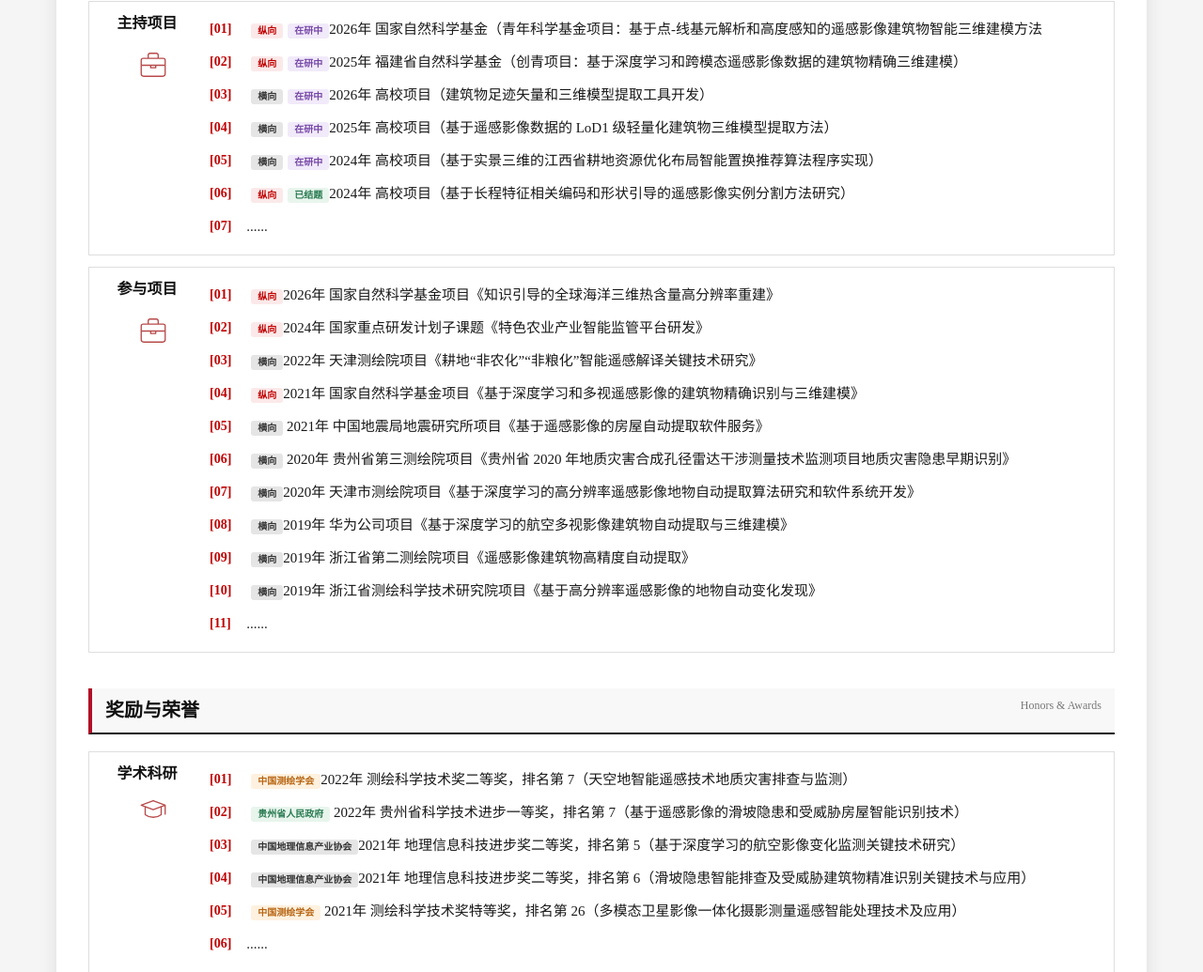
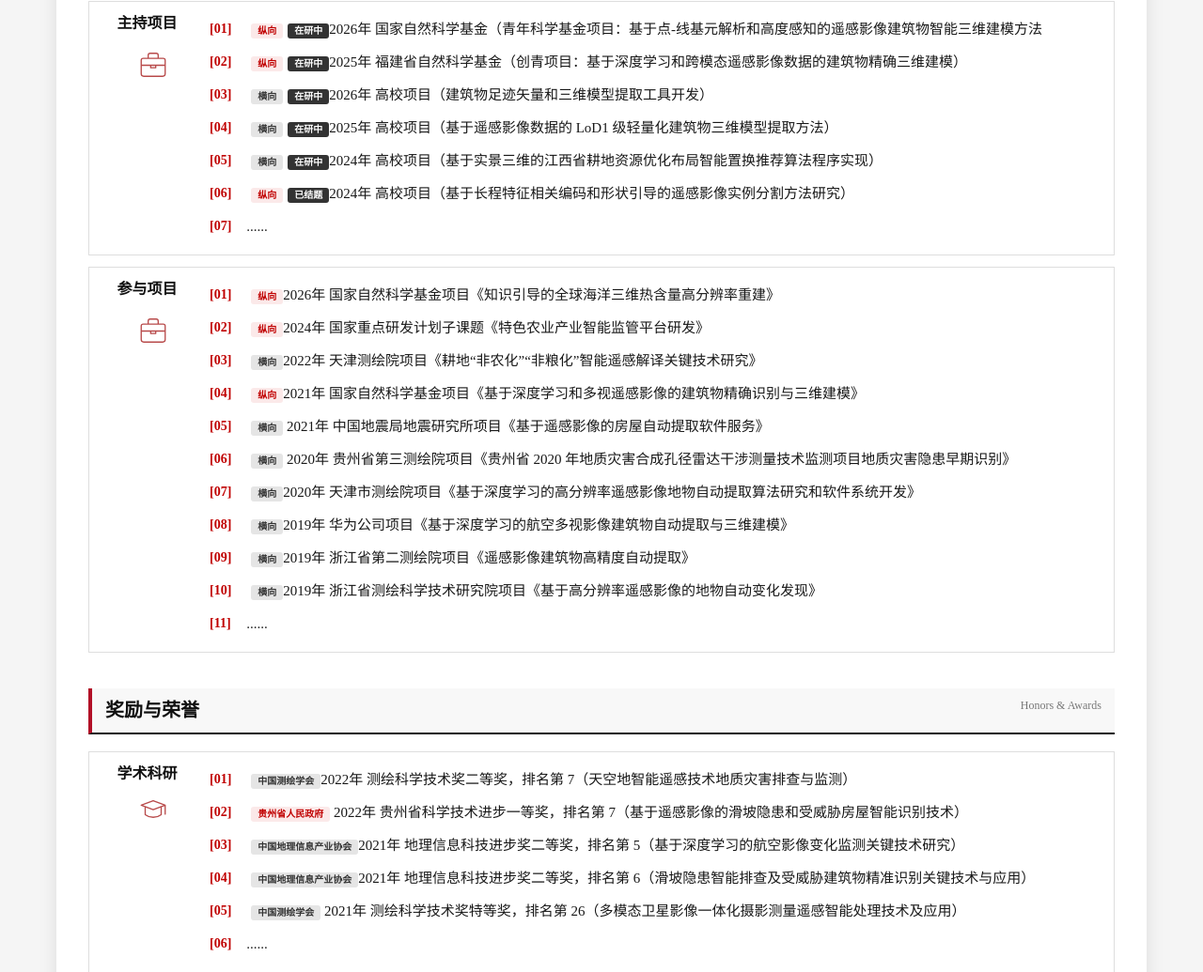
Before and after one commit to yudawen/homepage, a plain HTML site: page research.html in a window 1280 px wide. Shown: the part 270-1305 px from the top of the page at 94% size. Drawn offline with Linux system fonts and the light colour scheme; some packages are replaced by stand-ins of ours; a script that the page names is missing.

Commit message:
Update research.html

```diff
--- a/research.html
+++ b/research.html
@@ -80,29 +80,29 @@
 
                         <ol class="plain-list">
                             <li>
-                                <span class="no-break"> <span class="text-tag red">纵向</span><span class="text-tag purple">在研中</span>2026年 国家自然科学基金（青年科学基金项目：基于点-线基元解析和高度感知的遥感影像建筑物智能三维建模方法</span>
+                                <span class="no-break"> <span class="text-tag red">纵向</span><span class="text-tag white">在研中</span>2026年 国家自然科学基金（青年科学基金项目：基于点-线基元解析和高度感知的遥感影像建筑物智能三维建模方法</span>
 
                             </li>
 
                             <li>
-                              <span class="no-break">   <span class="text-tag red">纵向</span><span class="text-tag purple">在研中</span>2025年 福建省自然科学基金（创青项目：基于深度学习和跨模态遥感影像数据的建筑物精确三维建模）</span>
+                              <span class="no-break">   <span class="text-tag red">纵向</span><span class="text-tag white">在研中</span>2025年 福建省自然科学基金（创青项目：基于深度学习和跨模态遥感影像数据的建筑物精确三维建模）</span>
 
                             </li>
             <li>
-                                <span class="no-break"> <span class="text-tag gray">横向</span><span class="text-tag purple">在研中</span>2026年 高校项目（建筑物足迹矢量和三维模型提取工具开发）</span>
+                                <span class="no-break"> <span class="text-tag gray">横向</span><span class="text-tag white">在研中</span>2026年 高校项目（建筑物足迹矢量和三维模型提取工具开发）</span>
 
                             </li>
                             <li>
-                             <span class="no-break">  <span class="text-tag gray">横向</span><span class="text-tag purple">在研中</span>2025年 高校项目（基于遥感影像数据的 LoD1 级轻量化建筑物三维模型提取方法）</span>
+                             <span class="no-break">  <span class="text-tag gray">横向</span><span class="text-tag white">在研中</span>2025年 高校项目（基于遥感影像数据的 LoD1 级轻量化建筑物三维模型提取方法）</span>
 
                             </li>
 
                             <li>
-                             <span class="no-break">    <span class="text-tag gray">横向</span><span class="text-tag purple">在研中</span>2024年 高校项目（基于实景三维的江西省耕地资源优化布局智能置换推荐算法程序实现）</span>
+                             <span class="no-break">    <span class="text-tag gray">横向</span><span class="text-tag white">在研中</span>2024年 高校项目（基于实景三维的江西省耕地资源优化布局智能置换推荐算法程序实现）</span>
 
                             </li>
                             <li>
-                             <span class="no-break">    <span class="text-tag red">纵向</span><span class="text-tag green">已结题</span>2024年 高校项目（基于长程特征相关编码和形状引导的遥感影像实例分割方法研究）</span>
+                             <span class="no-break">    <span class="text-tag red">纵向</span><span class="text-tag white">已结题</span>2024年 高校项目（基于长程特征相关编码和形状引导的遥感影像实例分割方法研究）</span>
 
                             </li>
 
@@ -190,12 +190,12 @@
                         <ol class="plain-list">
                             <li>
 
-                              <span class="no-break"> <span class="text-tag orange">中国测绘学会</span>2022年 测绘科学技术奖二等奖，排名第 7（天空地智能遥感技术地质灾害排查与监测）</span>
+                              <span class="no-break"> <span class="text-tag gray">中国测绘学会</span>2022年 测绘科学技术奖二等奖，排名第 7（天空地智能遥感技术地质灾害排查与监测）</span>
 
                             </li>
 
                             <li>
-                           <span class="no-break">  <span class="text-tag green">贵州省人民政府</span> 2022年 贵州省科学技术进步一等奖，排名第 7（基于遥感影像的滑坡隐患和受威胁房屋智能识别技术）</span>
+                           <span class="no-break">  <span class="text-tag red">贵州省人民政府</span> 2022年 贵州省科学技术进步一等奖，排名第 7（基于遥感影像的滑坡隐患和受威胁房屋智能识别技术）</span>
 
 
                             </li>
@@ -212,7 +212,7 @@
                             </li>
 
                             <li>
-                            <span class="no-break">     <span class="text-tag orange">中国测绘学会</span> 2021年 测绘科学技术奖特等奖，排名第 26（多模态卫星影像一体化摄影测量遥感智能处理技术及应用）</span>
+                            <span class="no-break">     <span class="text-tag gray">中国测绘学会</span> 2021年 测绘科学技术奖特等奖，排名第 26（多模态卫星影像一体化摄影测量遥感智能处理技术及应用）</span>
 
                             </li>
 
```
